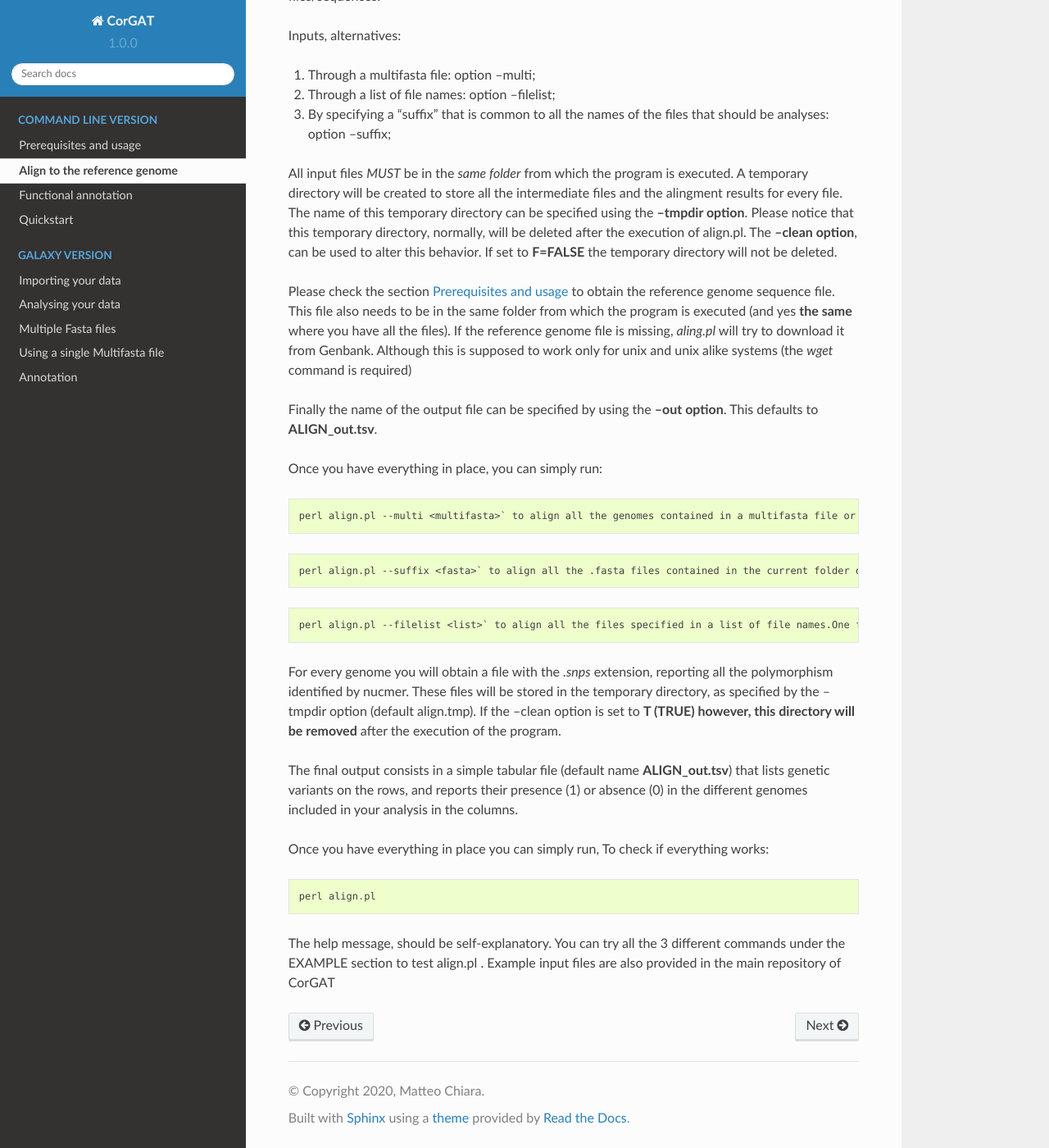
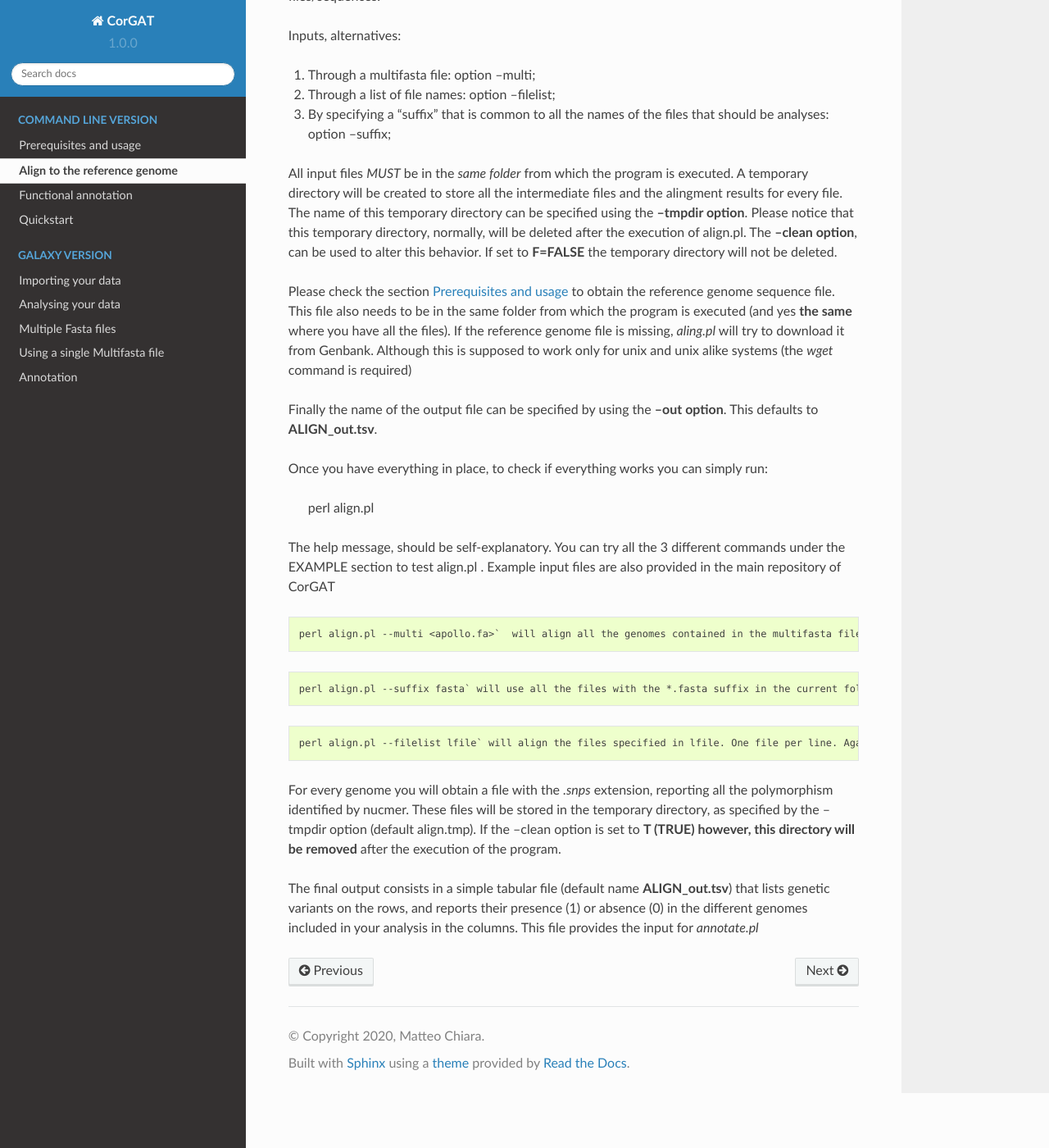
Before and after one commit to matteo14c/CorGAT, a Sphinx documentation site: the page built from Documentation/source/align_to_refdata.rst, in a window 1280 px wide and 1400 px high, scrolled down 248 px. Shown: the whole window at 82% size. Built offline with Sphinx 7.4.7 and the Read the Docs theme 2.0.0, drawn with Linux system fonts in a browser that asks for light colours.

Commit message:
Update align_to_refdata.rst

```diff
--- a/Documentation/source/align_to_refdata.rst
+++ b/Documentation/source/align_to_refdata.rst
@@ -20,33 +20,29 @@ Please check the section :doc:`prerequisites` to obtain the reference genome seq
 
 Finally the name of the output file can be specified by using the **--out option**. This defaults to **ALIGN_out.tsv**.
 
-Once you have everything in place, you can simply run:
 ::
 
-  perl align.pl --multi <multifasta>` to align all the genomes contained in a multifasta file or
-
-::
-
-  perl align.pl --suffix <fasta>` to align all the .fasta files contained in the current folder or
-
-::
-
-  perl align.pl --filelist <list>` to align all the files specified in a list of file names.One file per line. Again, all files need to be in the current folder
-
-::
-
-For every genome   you will obtain a file with the *.snps* extension,  reporting all the polymorphism identified by nucmer. These files will be stored in the temporary directory, as specified by the --tmpdir option (default align.tmp). If the --clean option is set to **T (TRUE) however, this directory will be removed** after the execution of the program.
-
-::
-
-The final output consists in a simple tabular file (default name **ALIGN_out.tsv**) that lists genetic variants on the rows, and reports their presence (1) or absence (0) in the different genomes included in your analysis in the columns.
-
-
-
-Once you have everything in place you can simply run, To check if everything works:
-
-::
+Once you have everything in place, to check if everything works you can simply run:
 
   perl align.pl
 
 The help message, should be self-explanatory. You can try all the 3 different commands under the EXAMPLE section to test align.pl . Example input files are also provided in the main repository of CorGAT
+::
+
+  perl align.pl --multi <apollo.fa>`  will align all the genomes contained in the multifasta file named apollo.fa
+
+::
+
+  perl align.pl --suffix fasta` will use all the files with the *.fasta suffix in the current folder and finally
+
+::
+
+  perl align.pl --filelist lfile` will align the files specified in lfile. One file per line. Again, all files need to be in the current folder
+
+::
+
+For every genome you will obtain a file with the *.snps* extension,  reporting all the polymorphism identified by nucmer. These files will be stored in the temporary directory, as specified by the --tmpdir option (default align.tmp). If the --clean option is set to **T (TRUE) however, this directory will be removed** after the execution of the program.
+
+::
+
+The final output consists in a simple tabular file (default name **ALIGN_out.tsv**) that lists genetic variants on the rows, and reports their presence (1) or absence (0) in the different genomes included in your analysis in the columns. This file provides the input for *annotate.pl*
```
